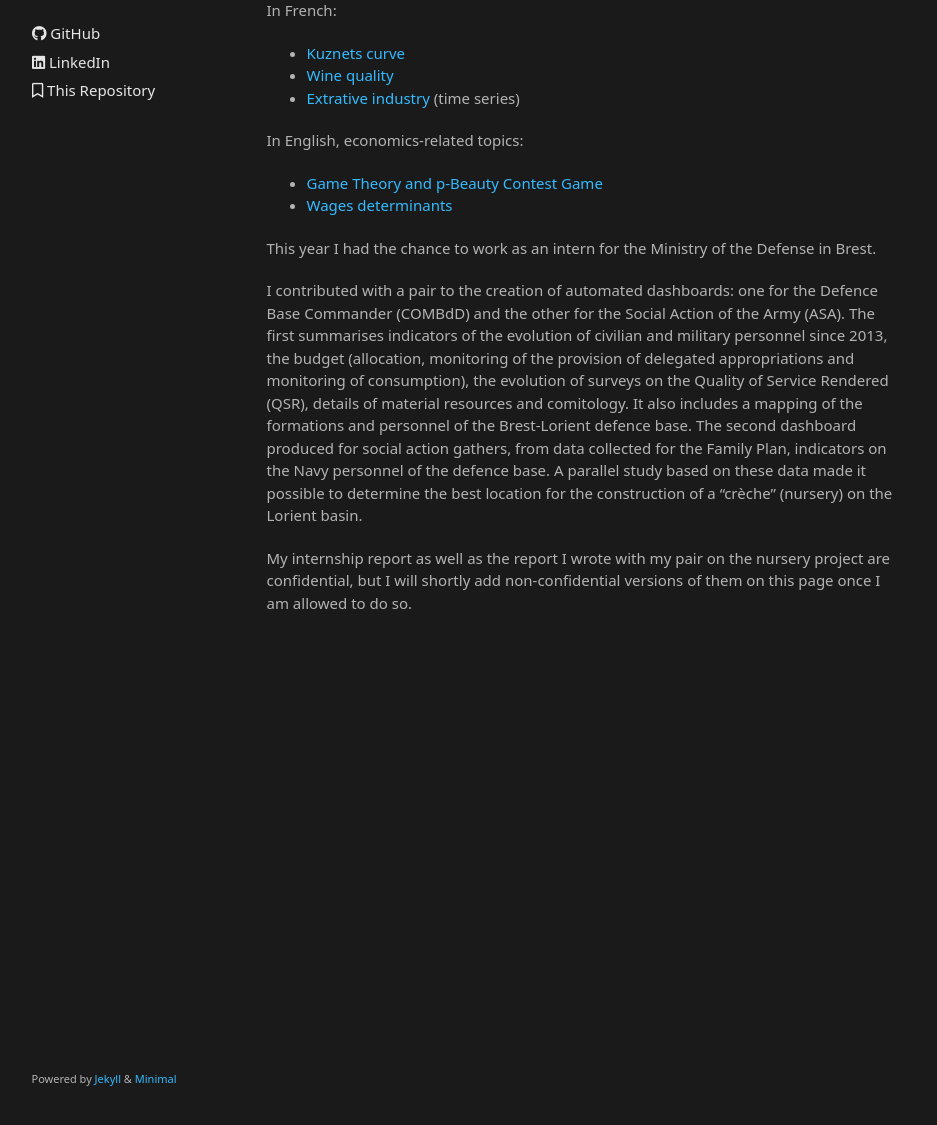
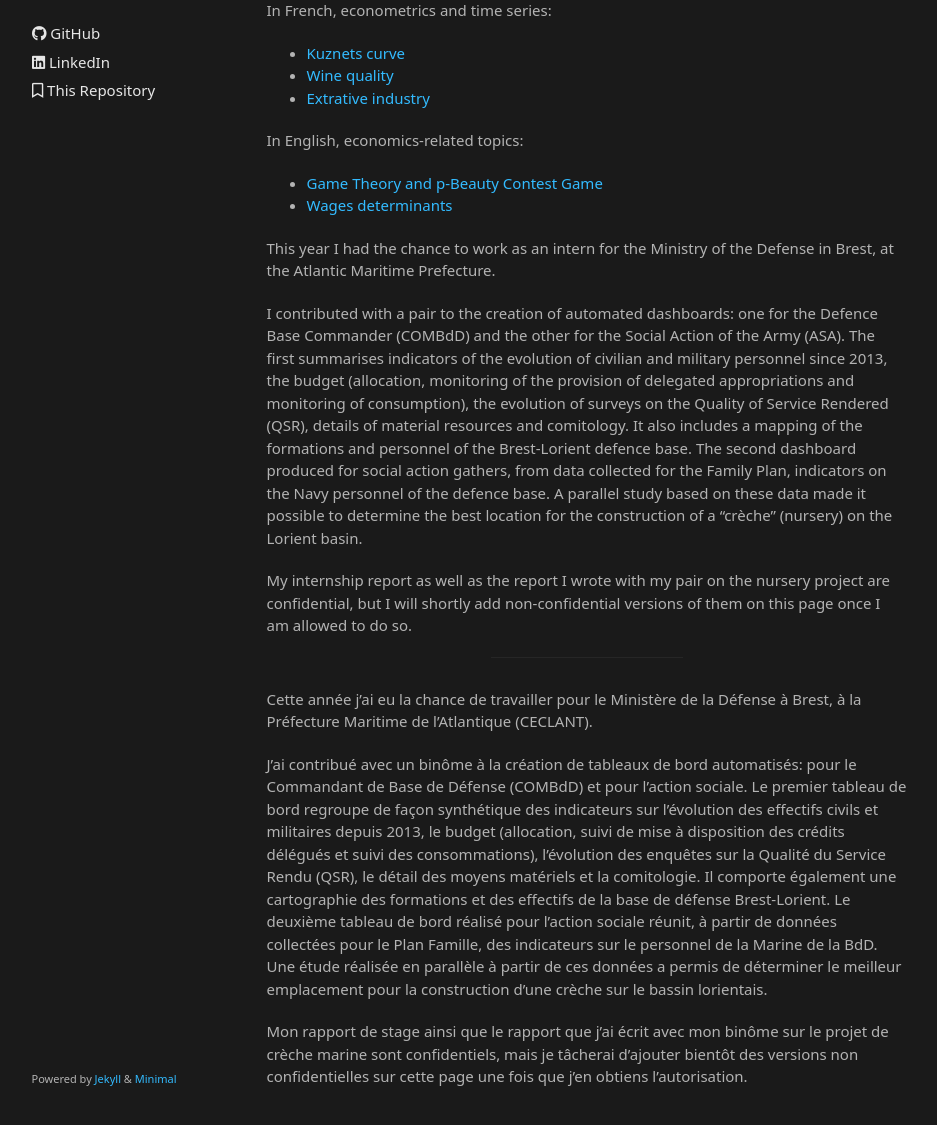
Before and after one commit to romanelgff/RomaneLG, a Jekyll site: the page built from index.md, in a window 1280 px wide and 1400 px high, scrolled down 181 px. Shown: the part 242-1367 px from the top of the window, without its empty margins (171-1108 px from the left). Built offline with Jekyll 4.4.1, drawn with Linux system fonts in a browser that asks for light colours; some web fonts are replaced; our own code applies the rules of GitHub Pages for plain Markdown files; the repository's description, which GitHub fills in, is left out; before the commit the page ends 1107 px from its top, so only the background shows below that.

Commit message:
Update index.md

```diff
--- a/index.md
+++ b/index.md
@@ -7,23 +7,32 @@ My name is Romane Le Goff. I am a student in Applied Mathematics and Statistics
 
 **CVs**
 
-* [CV (English)](/Romane_Le-Goff_CV_English.pdf)
-* [CV (Français)](/Romane_Le-Goff_CV.pdf)
+* [CV (English)](/CV_Romane_Le-Goff_English.pdf)
+* [CV (Français)](/CV_Romane_Le-Goff.pdf)
 
 **Some of my academics projects**
 
-In French:
+In French, econometrics and time series:
 * [Kuznets curve](/Kuznets.pdf)
 * [Wine quality](/Anoumantou_Le-Goff_Souquière.html)
-* [Extrative industry](/Memoire.pdf) (time series)
+* [Extrative industry](/Memoire.pdf)
 
 In English, economics-related topics:
 * [Game Theory and p-Beauty Contest Game](/p-beauty-contest-cw.pdf)
 * [Wages determinants](/ECN2005_CROSS_SECTION_CW.pdf)
 
-This year I had the chance to work as an intern for the Ministry of the Defense in Brest.
+This year I had the chance to work as an intern for the Ministry of the Defense in Brest, at the Atlantic Maritime Prefecture.
 
 I contributed with a pair to the creation of automated dashboards: one for the Defence Base Commander (COMBdD) and the other for the Social Action of the Army (ASA). The first summarises indicators of the evolution of civilian and military personnel since 2013, the budget (allocation, monitoring of the provision of delegated appropriations and monitoring of consumption), the evolution of surveys on the Quality of Service Rendered (QSR), details of material resources and comitology. It also includes a mapping of the formations and personnel of the Brest-Lorient defence base.
 The second dashboard produced for social action gathers, from data collected for the Family Plan, indicators on the Navy personnel of the defence base. A parallel study based on these data made it possible to determine the best location for the construction of a "crèche" (nursery) on the Lorient basin.
 
 My internship report as well as the report I wrote with my pair on the nursery project are confidential, but I will shortly add non-confidential versions of them on this page once I am allowed to do so.
+
+******
+
+Cette année j'ai eu la chance de travailler pour le Ministère de la Défense à Brest, à la Préfecture Maritime de l'Atlantique (CECLANT).
+
+J'ai contribué avec un binôme à la création de tableaux de bord automatisés: pour le Commandant de Base de Défense (COMBdD) et pour l’action sociale. Le premier tableau de bord regroupe de façon synthétique des indicateurs sur l’évolution des effectifs civils et militaires depuis 2013, le budget (allocation, suivi de mise à disposition des crédits délégués et suivi des consommations), l’évolution des enquêtes sur la Qualité du Service Rendu (QSR), le détail des moyens matériels et la comitologie. Il comporte également une cartographie des formations et des effectifs de la base de défense Brest-Lorient.
+Le deuxième tableau de bord réalisé pour l’action sociale réunit, à partir de données collectées pour le Plan Famille, des indicateurs sur le personnel de la Marine de la BdD. Une étude réalisée en parallèle à partir de ces données a permis de déterminer le meilleur emplacement pour la construction d’une crèche sur le bassin lorientais.
+
+Mon rapport de stage ainsi que le rapport que j’ai écrit avec mon binôme sur le projet de crèche marine sont confidentiels, mais je tâcherai d'ajouter bientôt des versions non confidentielles sur cette page une fois que j'en obtiens l'autorisation.
```
